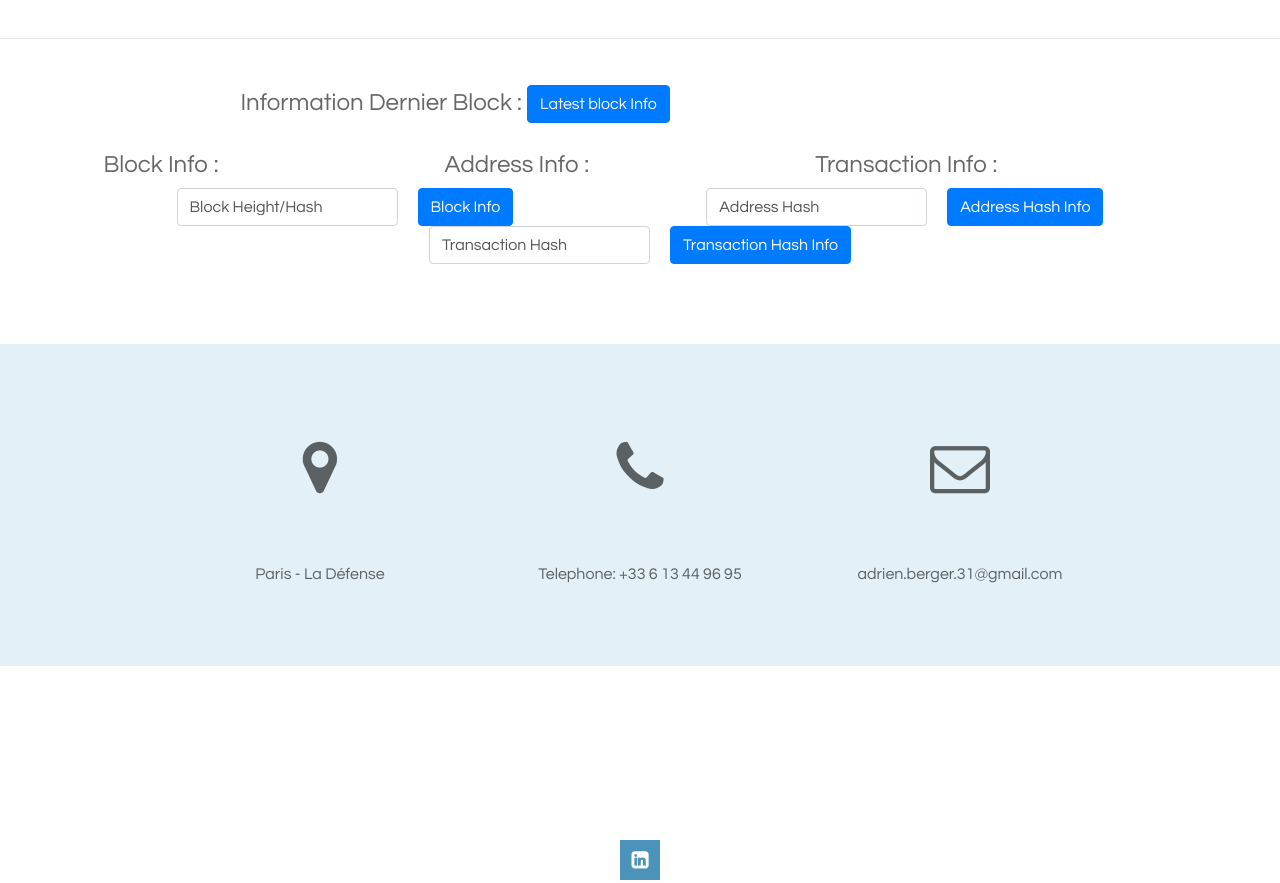
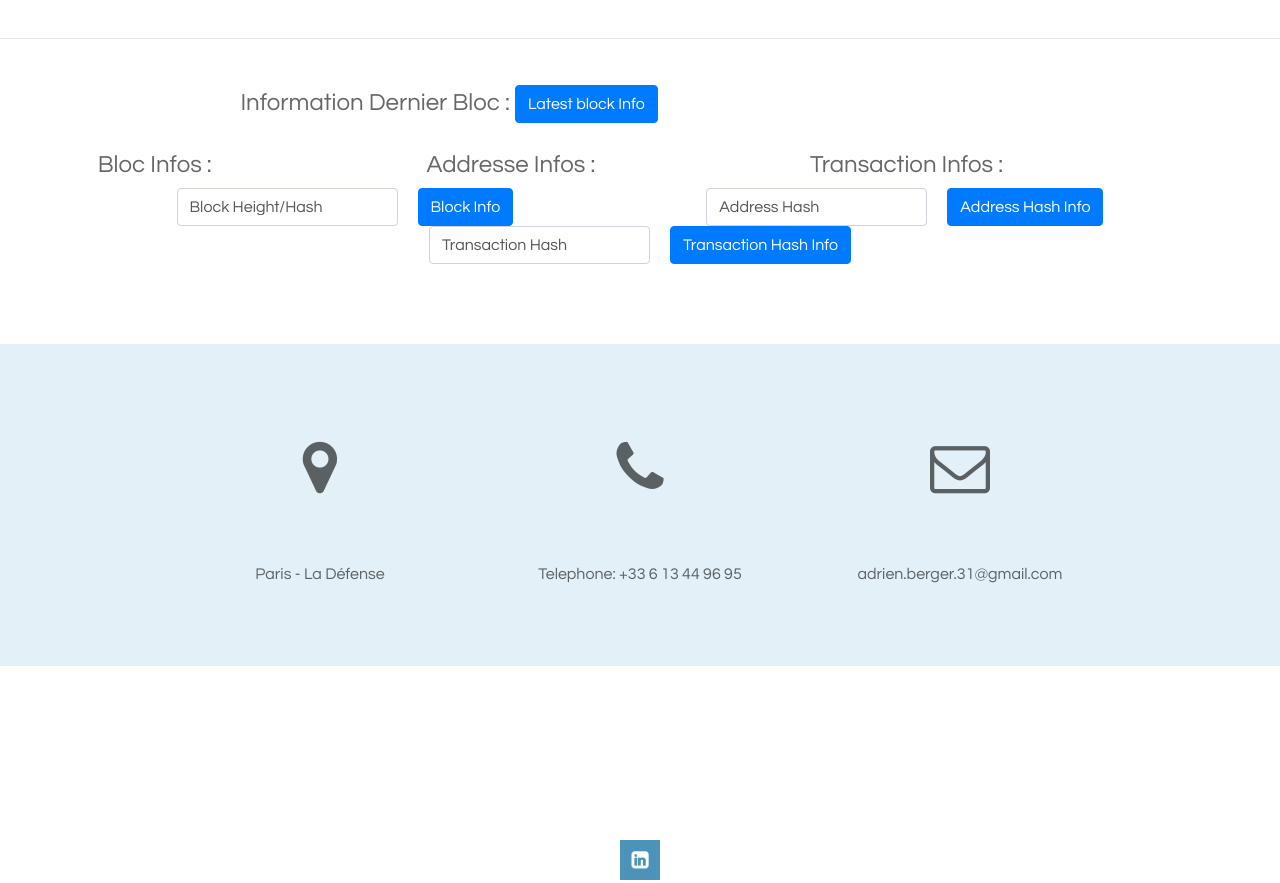
Before and after one commit to AdrienBergerESILV/adrienbergeresilv.github.io, a plain HTML site: page explorateur5A/index.html in a window 1280 px wide. Shown: the part 1226-2109 px from the top of the page. Drawn offline with nearby package versions, Linux system fonts and the light colour scheme.

Commit message:
Orthographe

```diff
--- a/explorateur5A/index.html
+++ b/explorateur5A/index.html
@@ -97,12 +97,12 @@
 	<div id="fh5co-contact" class="animate-box" style="padding: 80px; padding-top: 10px">
 		<form action="#">
 			<div class="form-inline" style="padding: 20px;">
-				<h4 class="section-title" style="margin-left: 13%"> Information Dernier Block : <input type="button" value="Latest block Info" class="btn btn-primary btn-block-top"> </h4>
+				<h4 class="section-title" style="margin-left: 13%"> Information Dernier Bloc : <input type="button" value="Latest block Info" class="btn btn-primary btn-block-top"> </h4>
 			</div>
 			<div style="display: flex; justify-content: space-around;">
-				<h4 class="section-title" style="margin-right: 16%">Block Info : </h4>
-				<h4 class="section-title" style="margin-right: 16%">Address Info : </h4>
-				<h4 class="section-title" style="margin-right: 16%">Transaction Info : </h4>
+				<h4 class="section-title" style="margin-right: 16%">Bloc Infos : </h4>
+				<h4 class="section-title" style="margin-right: 16%">Addresse Infos : </h4>
+				<h4 class="section-title" style="margin-right: 16%">Transaction Infos : </h4>
 			</div>
 
 			<div class="form-inline" style="justify-content: space-around;">
```
